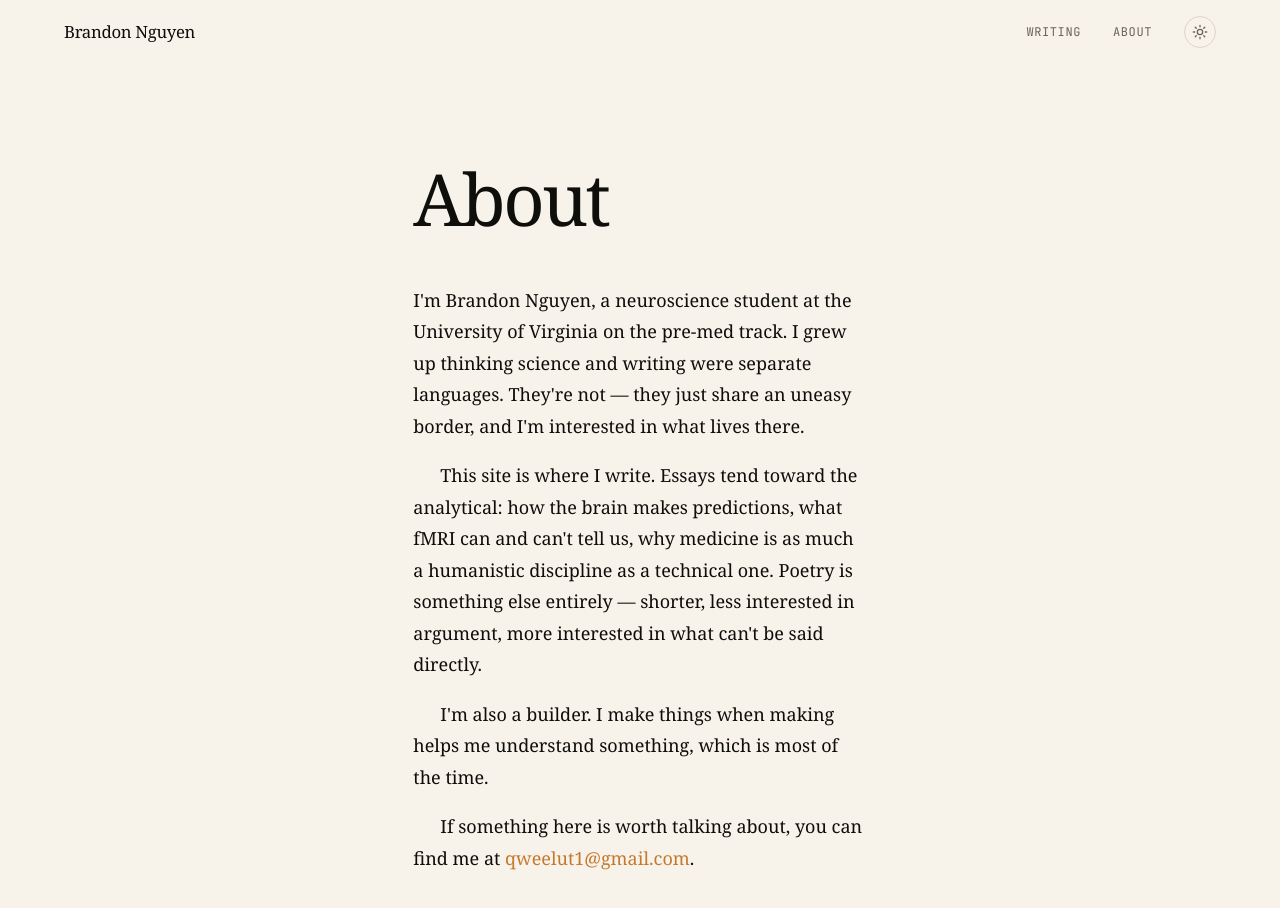
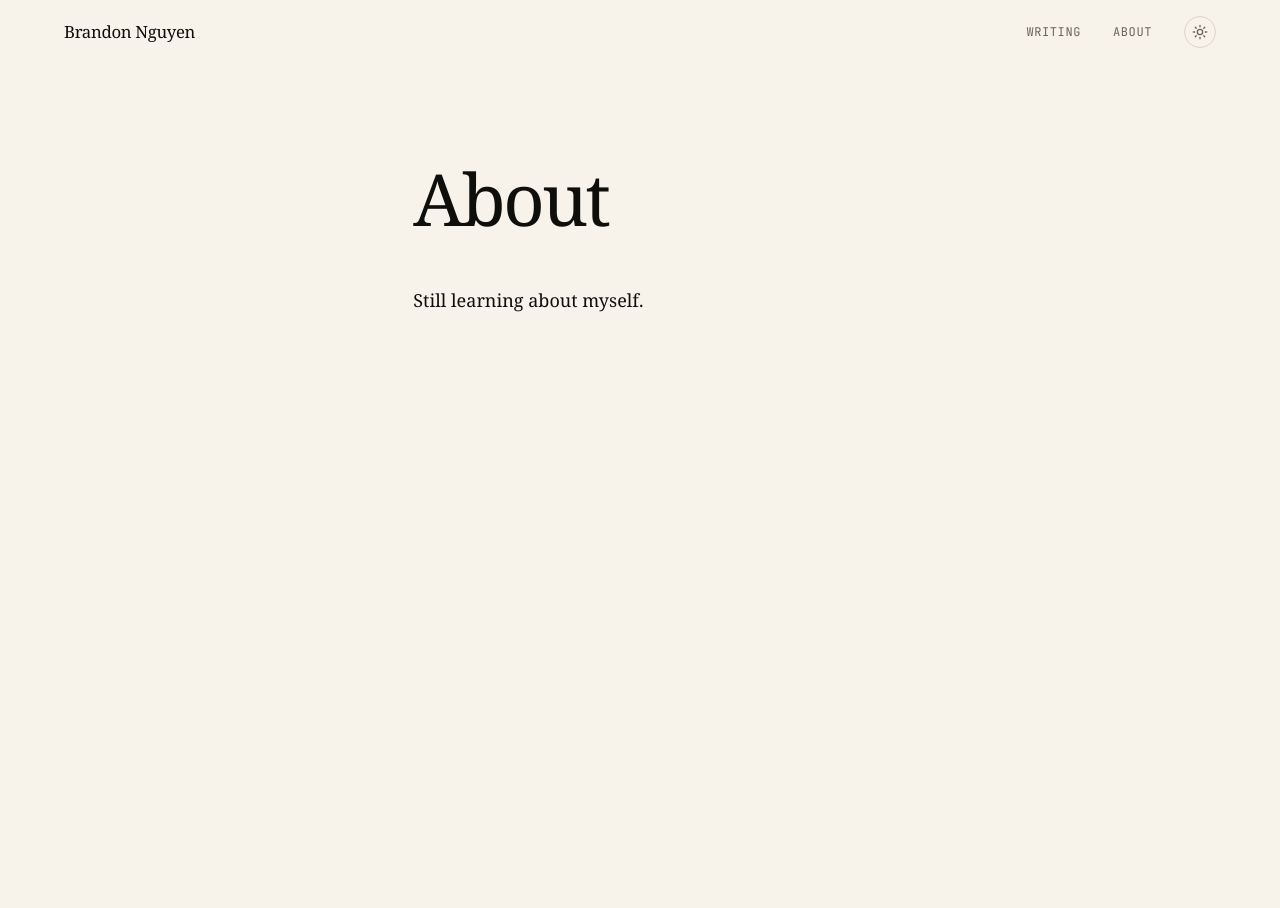
Before and after one commit to brandvnguy14-boop/portfolio, an Astro site: page /about in a window 1280 px wide. After the commit the page ends 800 px from the top, so only its background shows below. Built offline with nearby package versions, Linux system fonts and the light colour scheme; Astro itself is replaced by a stand-in of ours.

Commit message:
Shorten About page
Co-Authored-By: Claude Opus 5.5 <noreply@anthropic.com>

```diff
--- a/src/pages/about.astro
+++ b/src/pages/about.astro
@@ -12,27 +12,7 @@ import Base from '@/layouts/Base.astro';
     </header>
 
     <div class="prose about-prose">
-      <p>
-        I'm Brandon Nguyen, a neuroscience student at the University of Virginia on the pre-med track.
-        I grew up thinking science and writing were separate languages. They're not — they just share an
-        uneasy border, and I'm interested in what lives there.
-      </p>
-
-      <p>
-        This site is where I write. Essays tend toward the analytical: how the brain makes predictions,
-        what fMRI can and can't tell us, why medicine is as much a humanistic discipline as a technical one.
-        Poetry is something else entirely — shorter, less interested in argument, more interested in what
-        can't be said directly.
-      </p>
-
-      <p>
-        I'm also a builder. I make things when making helps me understand something, which is most of the time.
-      </p>
-
-      <p>
-        If something here is worth talking about, you can find me at{' '}
-        <a href="mailto:qweelut1@gmail.com">qweelut1@gmail.com</a>.
-      </p>
+      <p>Still learning about myself.</p>
     </div>
   </div>
 </Base>
```
